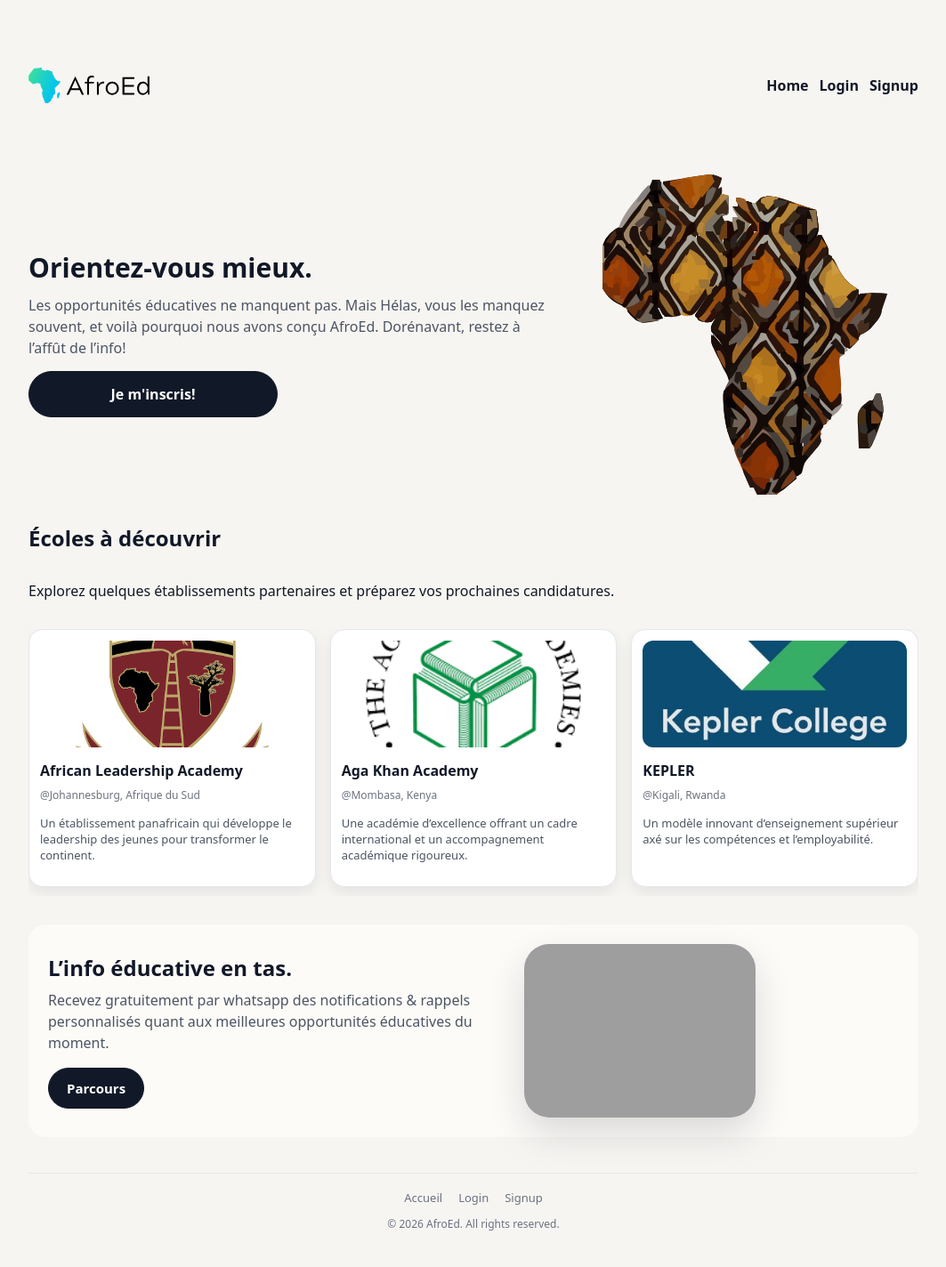
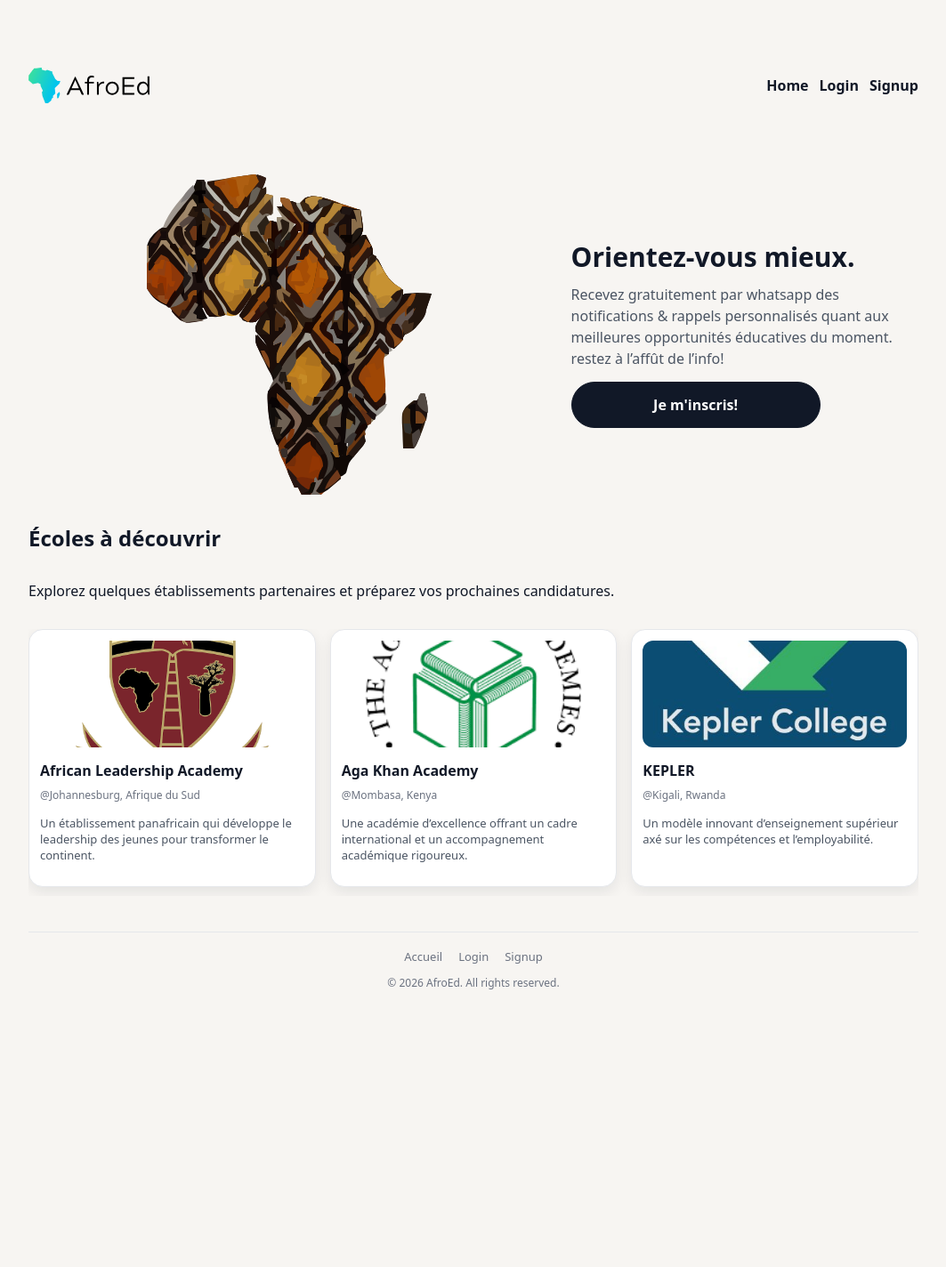
Before and after one commit to meite-root/afroed-portesouvertes, a Flask app: page / in a window 1280 px wide. Shown: the whole page at 89% size, without its empty margins (108-1171 px from the left). After the commit the page ends 1112 px from the top, so only its background shows below. Run offline with Flask 3, Linux system fonts and the light colour scheme; grey boxes are pictures that could not be loaded.

Commit message:
Remove leftover info-card styles

```diff
--- a/static/style.css
+++ b/static/style.css
@@ -622,30 +622,6 @@ button:hover {
   justify-self: center;
 }
 
-/* ======================================================
-   Info section
-====================================================== */
-
-.info-card {
-  background: #fdfbf8;
-  border-radius: 20px;
-  padding: 22px;
-  display: grid;
-  gap: 20px;
-  align-items: center;
-}
-
-.info-card h2 {
-  margin: 0 0 8px;
-  font-size: 24px;
-}
-
-.info-card p {
-  margin: 0 0 16px;
-  color: #4b5563;
-  line-height: 1.5;
-}
-
 .pill-button {
   display: inline-flex;
   align-items: center;
@@ -666,13 +642,6 @@ button:hover {
   .pill-button {
     width: auto;
   }
-}
-
-.phone-mock {
-  width: 100%;
-  max-width: 260px;
-  border-radius: 28px;
-  box-shadow: 0 18px 40px rgba(17, 24, 39, 0.15);
 }
 
 /* ======================================================
@@ -1039,10 +1008,6 @@ button:hover {
     grid-template-columns: 1.2fr 0.8fr;
   }
 
-  .info-card {
-    grid-template-columns: 1.1fr 0.9fr;
-  }
-
   .events-grid {
     grid-template-columns: 0.9fr 1.1fr;
     align-items: start;
--- a/templates/landing.html
+++ b/templates/landing.html
@@ -27,16 +27,14 @@
     </header>
 
     <section class="hero">
+      <img class="hero-art" src="{{ url_for('static', filename='isolated-color.svg') }}" alt="Illustration of AfroEd layout">
       <div class="hero-text">
         <h1>Orientez-vous mieux.</h1>
         <p>
-          Les opportunités éducatives ne manquent pas. Mais Hélas, vous les
-          manquez souvent, et voilà pourquoi nous avons conçu AfroEd.
-          Dorénavant, restez à l’affût de l’info!
+          Recevez gratuitement par whatsapp des notifications & rappels personnalisés quant aux meilleures opportunités éducatives du moment. restez à l’affût de l’info!
         </p>
         <a class="cta primary" href="{{ url_for('signup') }}">Je m'inscris!</a>
       </div>
-      <img class="hero-art" src="{{ url_for('static', filename='isolated-color.svg') }}" alt="Illustration of AfroEd layout">
     </section>
 
     <section class="mentors">
@@ -49,15 +47,6 @@
       </div>
     </section>
 
-    <section class="info-card">
-      <div>
-        <h2>L’info éducative en tas.</h2>
-        <p>Recevez gratuitement par whatsapp des notifications & rappels personnalisés quant aux meilleures opportunités éducatives du moment.</p>
-        <a class="pill-button" href="{{ url_for('pathways') }}">Parcours</a>
-      </div>
-      <img class="phone-mock" src="https://images.unsplash.com/photo-1511707171634-5f897ff02aa9?auto=format&fit=crop&w=500&q=80" alt="Preview of AfroEd notifications">
-    </section>
-
     <footer class="footer">
       <nav class="footer-nav"><a href="{{ url_for('index') }}">Accueil</a><a href="{{ url_for('login') }}">Login</a><a href="{{ url_for('signup') }}">Signup</a></nav>
       <span>© {{ year }} AfroEd. All rights reserved.</span>
```
